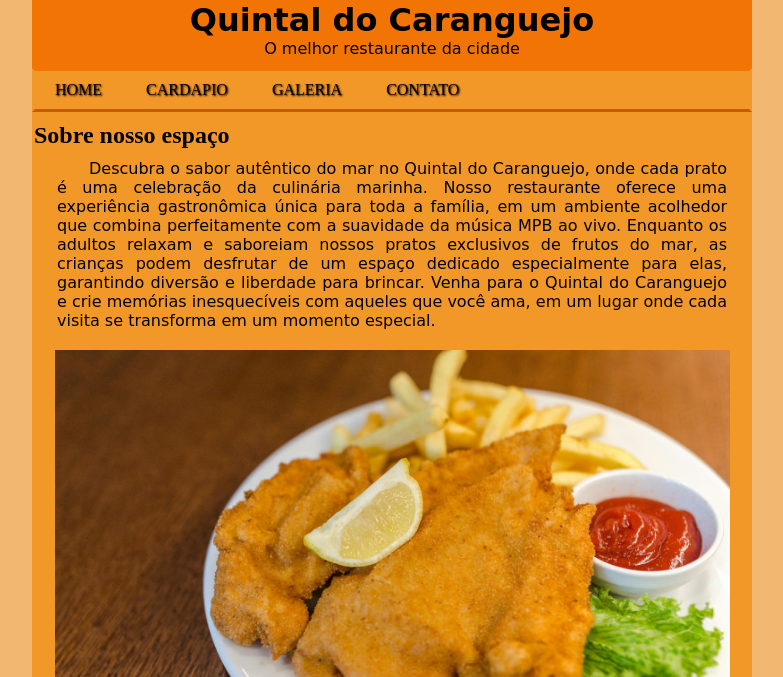
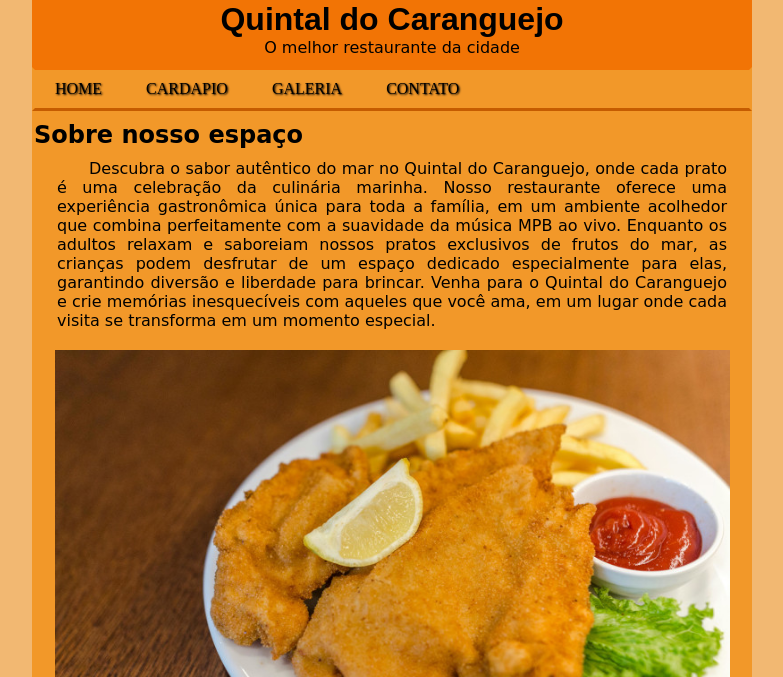
Before and after one commit to CarlosEgberto/Quintal-do-Caranguejo, a plain HTML site: page Quintal-do-Carangueijo/index.html in a window 1280 px wide. Shown: the part 123-800 px from the top of the page, without its empty margins (248-1031 px from the left). Drawn offline with Linux system fonts and the light colour scheme; a web font is replaced by a local one.

Commit message:
Update style.css

```diff
--- a/Quintal-do-Carangueijo/style.css
+++ b/Quintal-do-Carangueijo/style.css
@@ -32,7 +32,7 @@ header img{
    height: 120px;
 }
 header h1{
-    font-family: cursive;
+    font-family: var(--fonte1);
     font-weight: 600;
     margin: 0px;
 }
@@ -76,7 +76,7 @@ main{
 main h1{
     margin: 0px;
     padding: 10px 2px;
-    font-family: serif;
+    font-family: cursive;
 }
 
 main p{
```
